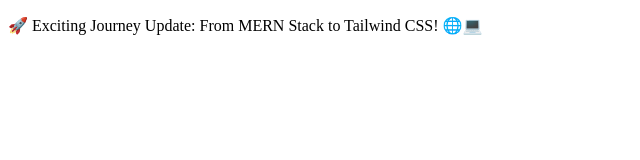
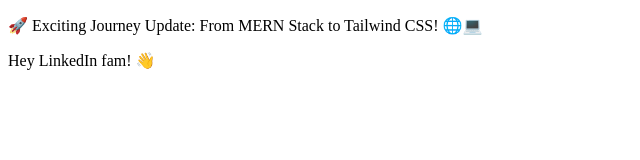
Before and after one commit to Itzzain9/Tailwind_Intro, a plain HTML site: page index.html in a window 1280 px wide. Shown: the whole page, without its empty margins (0-640 px from the left). Drawn offline with Linux system fonts and the light colour scheme.

Commit message:
Update index.html

```diff
--- a/index.html
+++ b/index.html
@@ -7,7 +7,7 @@
 </head>
 <body>
     <p>🚀 Exciting Journey Update: From MERN Stack to Tailwind CSS! 🌐💻</p>
-    <p></p>
+    <p>Hey LinkedIn fam! 👋</p>
     <p></p>
     <p></p>
     <p></p>
```
